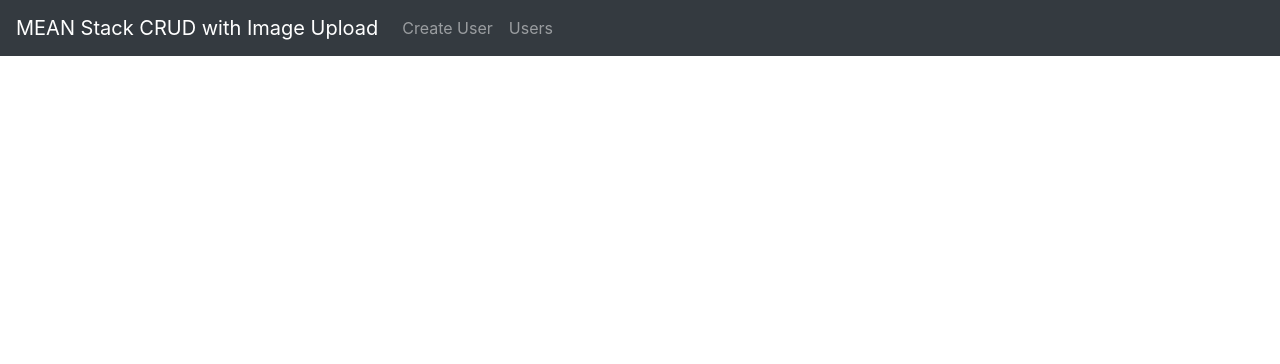
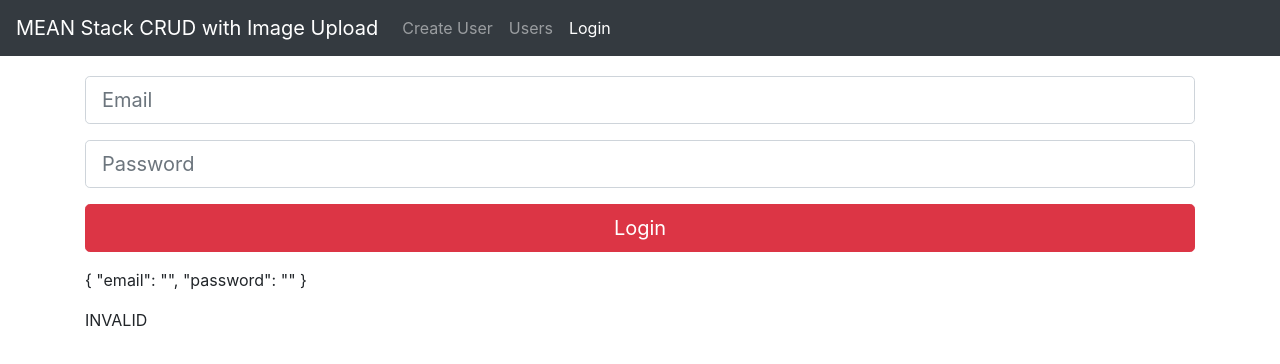
Before and after one commit to Sankerdas/angFileCrud, an Angular app: page /user-login in a window 1280 px wide. Before the commit this address led to /. Shown: the top 364 px of the page. Built offline with nearby package versions, Linux system fonts and the light colour scheme.

Commit message:
login (1)
1 login component created
2 email and password are received and pass in to backend for the verification
3 email and password are verified in the database response is send back to the front end

```diff
--- a/src/app/app-routing.module.ts
+++ b/src/app/app-routing.module.ts
@@ -1,13 +1,15 @@
 import { NgModule } from '@angular/core';
 import { Routes, RouterModule } from '@angular/router';
-import {UserCreateComponent} from './user-create/user-create.component';
-import {UsersListComponent} from './users-list/users-list.component';
+import { UserCreateComponent} from './user-create/user-create.component';
+import { UsersListComponent} from './users-list/users-list.component';
 import { UserEditComponent } from './user-edit/user-edit.component';
+import { UserLoginComponent } from './user-login/user-login.component';
 
 const routes: Routes = [
   { path: 'create-user', component: UserCreateComponent },
   { path: 'list-users', component: UsersListComponent },
   { path: 'edit-user/:id', component: UserEditComponent },
+  { path: 'user-login', component: UserLoginComponent },
   { path: '', pathMatch: 'full', redirectTo: 'create-user' },
 ];
 
--- a/src/app/app.component.html
+++ b/src/app/app.component.html
@@ -19,6 +19,11 @@
         <li class="nav-item">
           <a class="nav-link" [routerLink]="[ '/list-users' ]" routerLinkActive="active">Users</a>
         </li>
+
+        <li class="nav-item">
+          <a class="nav-link" [routerLink]="[ '/user-login' ]" routerLinkActive="active">Login</a>
+        </li>
+
       </ul>
     </div>
   </nav>
--- a/src/app/app.module.ts
+++ b/src/app/app.module.ts
@@ -8,6 +8,7 @@ import { AppComponent } from './app.component';
 import { UserCreateComponent } from './user-create/user-create.component';
 import { UsersListComponent } from './users-list/users-list.component';
 import { UserEditComponent } from './user-edit/user-edit.component';
+import { UserLoginComponent } from './user-login/user-login.component';
 
 @NgModule({
   declarations: [
@@ -15,6 +16,7 @@ import { UserEditComponent } from './user-edit/user-edit.component';
     UserCreateComponent,
     UsersListComponent,
     UserEditComponent,
+    UserLoginComponent,
   ],
   imports: [
     BrowserModule,
--- a/src/app/shared/data.service.ts
+++ b/src/app/shared/data.service.ts
@@ -56,4 +56,14 @@ export class DataService {
   deleteUser(id) {
     return this.http.get(`${this.baseURL}/delete-user/${id}`);
   }
+
+  // Login User
+  loginUser(em, psd) {
+    const logObj = {
+      email: em,
+      password: psd,
+    };
+
+    return this.http.post(`${this.baseURL}/user-login`, logObj);
+  }
 }
--- /dev/null
+++ b/src/app/user-login/user-login.component.html
@@ -0,0 +1,26 @@
+<form [formGroup]='loginForm' (ngSubmit)='login(em.value, ps.value)' >
+
+<!-- email -->
+<div class="form-group input-group-lg">
+  <input type="text" class="form-control" placeholder="Email" formControlName='email' #em >
+</div>
+
+<!-- password -->
+<div class="form-group input-group-lg">
+  <input type="text" class="form-control" placeholder="Password" formControlName='password' #ps >
+</div>
+
+<!-- Submit -->
+<div class="form-group">
+  <button class="btn btn-danger btn-block btn-lg">Login</button>
+</div>
+
+<p>
+  {{ loginForm.value | json }}
+</p>
+
+<p>
+  {{ loginForm.status }}
+</p>
+
+</form>
--- /dev/null
+++ b/src/app/user-login/user-login.component.ts
@@ -0,0 +1,28 @@
+import { Component, OnInit } from '@angular/core';
+import { FormGroup, FormBuilder, Validators } from '@angular/forms';
+import { DataService } from '../shared/data.service';
+
+@Component({
+  selector: 'app-user-login',
+  templateUrl: './user-login.component.html',
+  styleUrls: ['./user-login.component.css']
+})
+export class UserLoginComponent implements OnInit {
+
+  constructor(private ds: DataService, private fb: FormBuilder) { }
+
+  loginForm: FormGroup = this.fb.group({
+    email: ['', Validators.required],
+    password: ['', Validators.required]
+  });
+
+  login(em, ps) {
+    this.ds.loginUser(em, ps).subscribe(
+      res => { console.log(res); }
+    );
+  }
+
+  ngOnInit() {
+  }
+
+}
```
Also changed, not shown: src/app/user-login/user-login.component.css (added), 1 other file (tests, documents, lock files or other folders).
